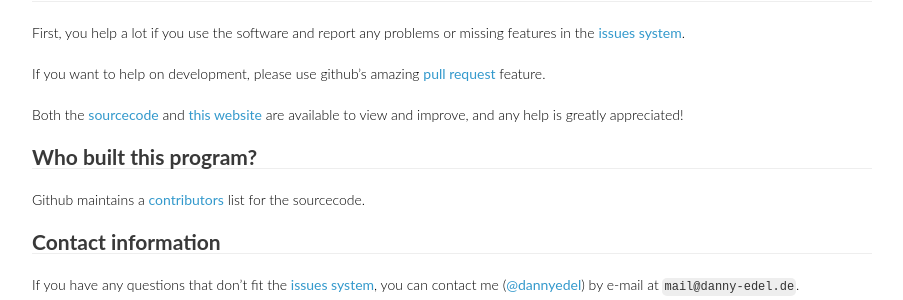
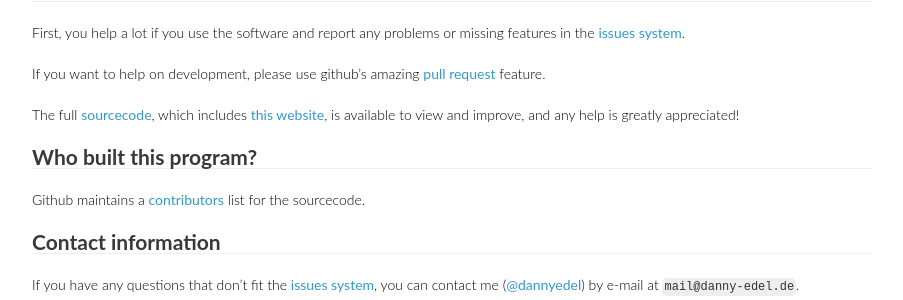
Before and after one commit to dannyedel/dspdfviewer, a Jekyll site: the page built from docs/index.md, in a window 1280 px wide. Shown: the part 1633-1933 px from the top of the page, without its empty margins (188-1091 px from the left). Built offline with Jekyll 4.4.1, drawn with Linux system fonts in a browser that asks for light colours.

Commit message:
update link to gh-pages

```diff
--- a/docs/index.md
+++ b/docs/index.md
@@ -97,11 +97,12 @@
 If you want to help on development, please use github's
 amazing [pull request] feature.
 
-Both the [sourcecode] and [this website] are available to view and improve,
+The full [sourcecode], which includes [this website], is available
+to view and improve,
 and any help is greatly appreciated!
 
 [sourcecode]: https://github.com/dannyedel/dspdfviewer
-[this website]: https://github.com/dannyedel/dspdfviewer/tree/gh-pages
+[this website]: https://github.com/dannyedel/dspdfviewer/tree/master/docs/
 [pull request]: https://help.github.com/articles/using-pull-requests/
 
 ## Who built this program?
```
